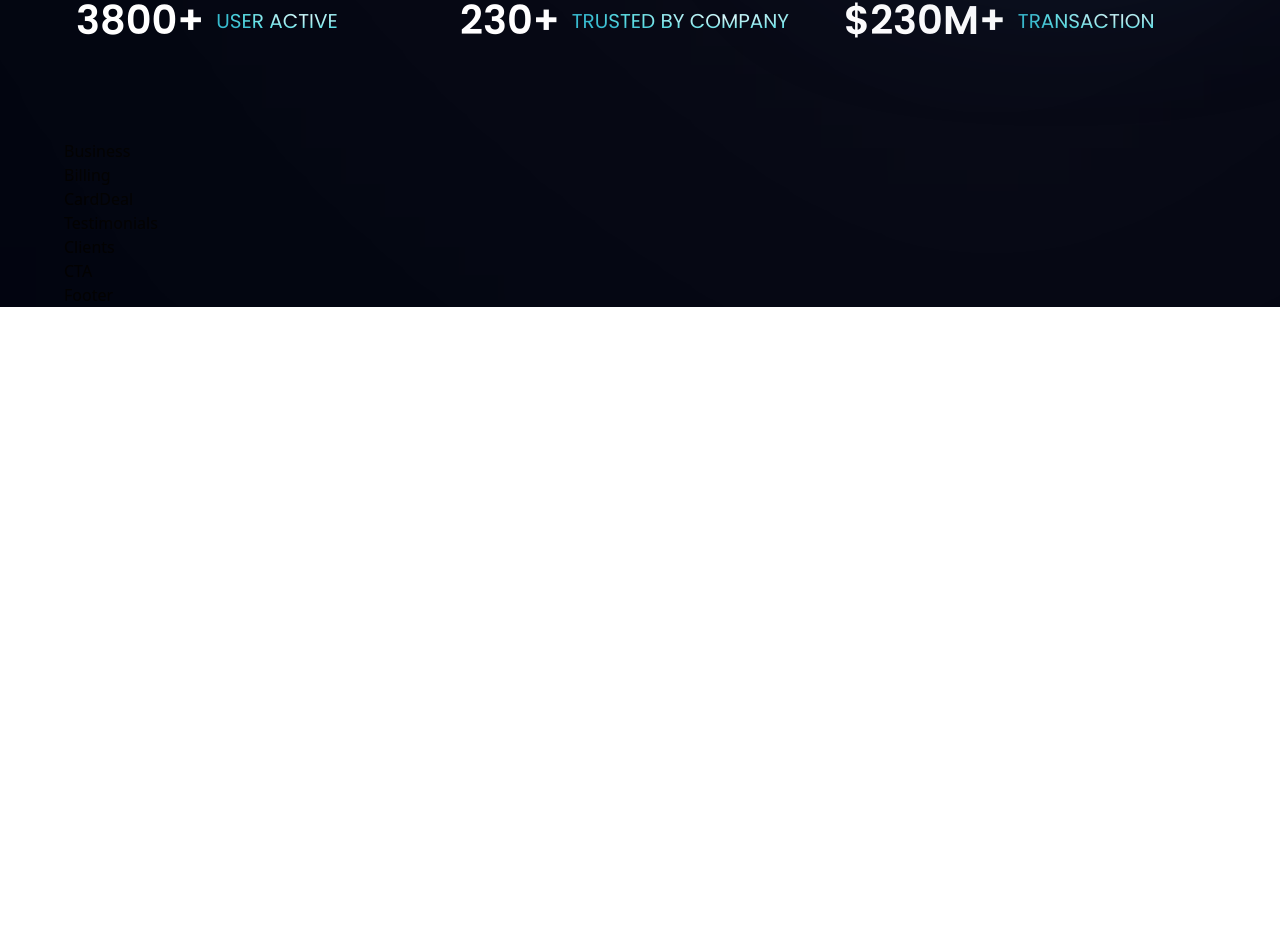
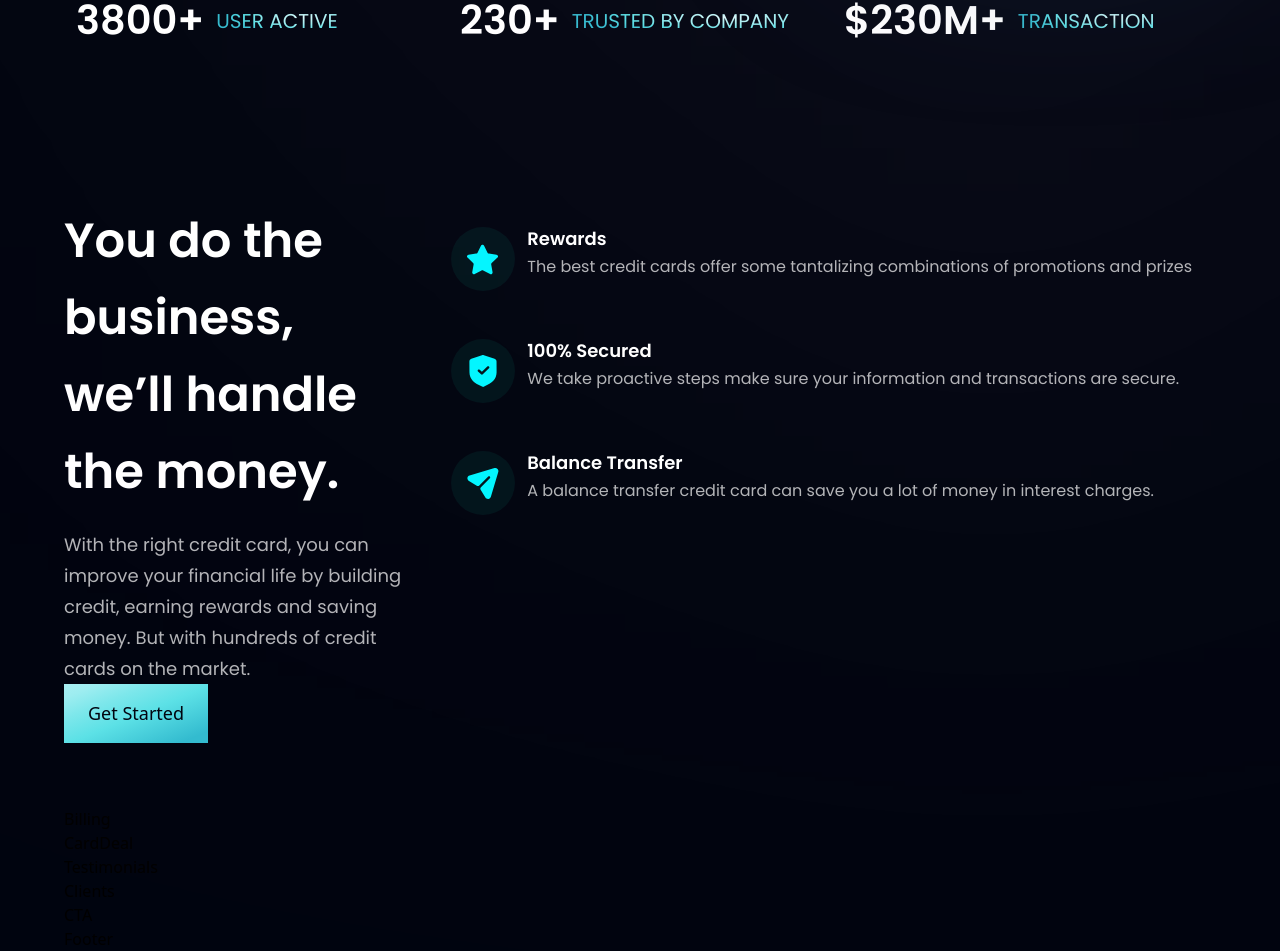
Before and after one commit to anomic84/bank-modern-app, a React (Vite) app: page / in a window 1280 px wide. Shown: the part 806-1757 px from the top of the page. Before the commit the page ends 1113 px from the top, so only its background shows below. Built offline with nearby package versions, Linux system fonts and the light colour scheme.

Commit message:
finished business section

```diff
--- a/src/components/Business.jsx
+++ b/src/components/Business.jsx
@@ -1,8 +1,48 @@
-import React from 'react'
+import { features } from '../constants'
+import styles, { layout } from '../style'
+import Button from './Button'
+
+const FeatureCard = ({ icon, title, content, index }) => (
+  <div className={`flex flex-row p-6 rounded-[20px]
+  ${index !== features.length - 1} ? "mb-6" : "mb-0" feature-card`}>
+    <div className={`w-[64px] h-[64px] rounded-full ${styles.flexCenter} bg-dimBlue`}>
+      <img src={icon} alt="icon" className="w-[50%] h-[50%] object-contain" />
+    </div>
+    <div className="flex-1 flex flex-col ml-3">
+      <h4 className="font-poppins font-semibold text-white text-[18px]
+      leading-[23.4px] mb-1">
+        {title}
+      </h4>
+      <p className="font-poppins font-normal text-dimWhite text-[16px]
+      leading-[24px]">
+        {content}
+      </p>
+    </div>
+  </div>
+)
 
 const Business = () => {
   return (
-    <div>Business</div>
+    <section id="features" className={layout.section}>
+      <div className={layout.sectionInfo}>
+        <h2 className={styles.heading2}>
+          You do the business, <br className="sm:block hidden" /> we’ll handle
+          the money.
+        </h2>
+        <p className={`${styles.paragraph} max-w-[470px] mt-5`}>
+          With the right credit card, you can improve your financial life by
+          building credit, earning rewards and saving money. But with hundreds
+          of credit cards on the market.
+        </p>
+
+        <Button styles={`mt-10`} />
+      </div>
+      <div className={`${layout.sectioinImg} flex-col`}>
+        {features.map((feature, index) => (
+          <FeatureCard key={feature.id}{...feature} index={index} />
+        ))}
+      </div>
+    </section>
   )
 }
 
--- a/src/components/Button.jsx
+++ b/src/components/Button.jsx
@@ -1,8 +1,11 @@
 import React from 'react'
 
-const Button = () => {
+const Button = ({ styles }) => {
   return (
-    <div>Button</div>
+    <button type="button" className={`py-4 px-6 bg-blue-gradient
+    font-popping font-medium text-[18px] text-primary outline-none`}>
+      Get Started
+    </button>
   )
 }
 
```
